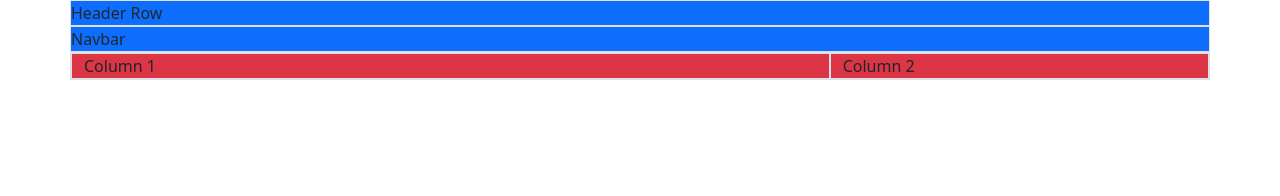
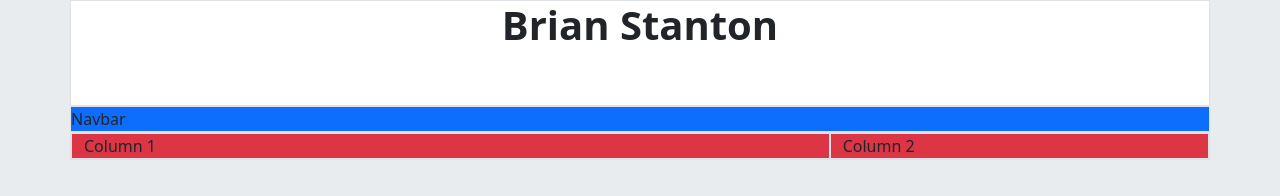
Before and after one commit to bstanton773/kekambas-125_bootstrap_portfolio, a plain HTML site: page index.html in a window 1280 px wide. Drawn offline with nearby package versions, Linux system fonts and the light colour scheme.

Commit message:
Add gray background and update the Header Row

```diff
--- a/index.html
+++ b/index.html
@@ -6,14 +6,16 @@
     <title>Bootstrap Portfolio</title>
     <link rel="stylesheet" href="https://cdn.jsdelivr.net/npm/bootstrap@5.3.0/dist/css/bootstrap.min.css">
 </head>
-<body>
+<body class="bg-body-secondary">
 
     <!-- Container that starts the Bootstrap Grid -->
     <div class="container">
 
         <!-- Row 1 - Header Row -->
-        <div class="row border bg-primary">
-            Header Row
+        <div class="row border bg-white pb-5">
+            <div class="col">
+                <h1 class="text-center fw-bold">Brian Stanton</h1>
+            </div>
         </div>
 
         <!-- Row 2 - Navbar -->
```
